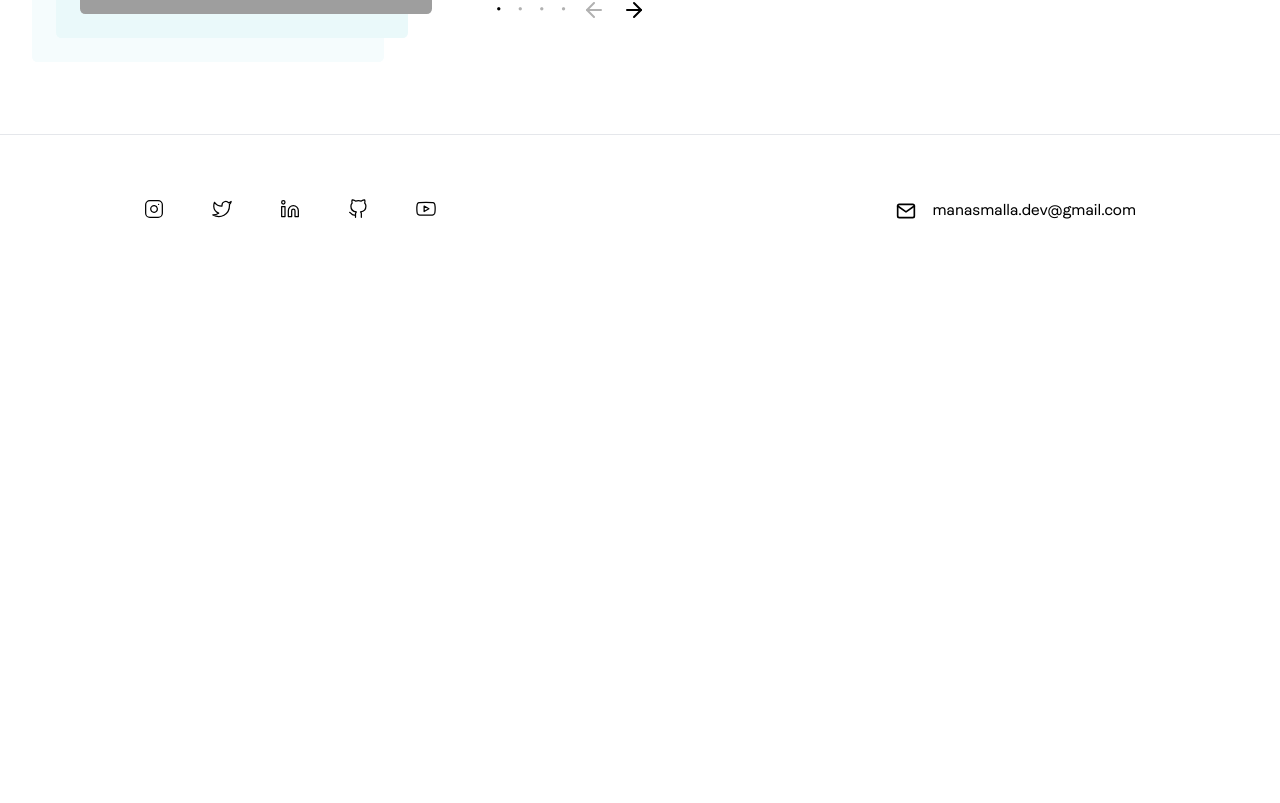
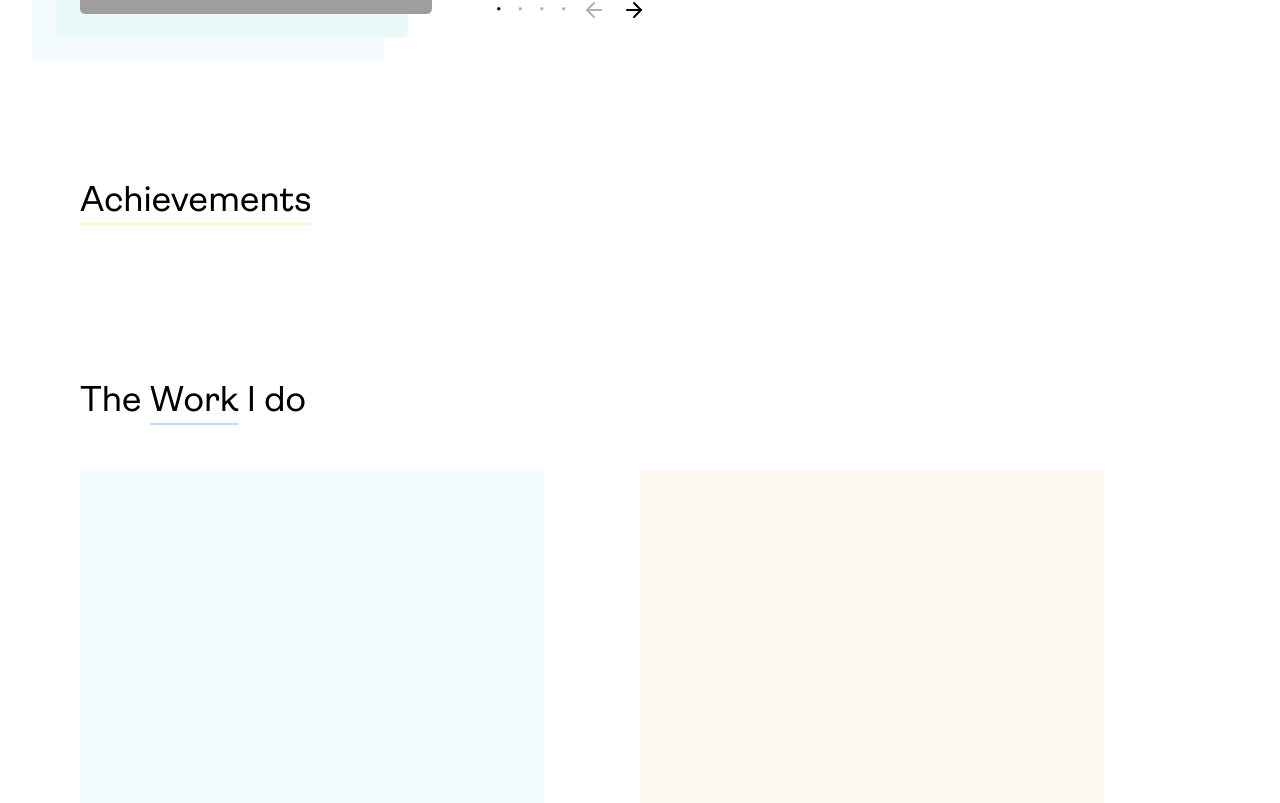
Before and after one commit to ManasMalla/manasmalla.github.io, a Next.js app: page / in a window 1280 px wide. Shown: the part 5237-6040 px from the top of the page. Before the commit the page ends 5524 px from the top, so only its background shows below. Built offline with nearby package versions, Linux system fonts and the light colour scheme; grey boxes are pictures that could not be loaded.

Commit message:
Commiting `LICENSE`
Signed-off-by: Manas Malla <manasmalla.dev@gmail.com>

```diff
--- a/src/components/gallery.tsx
+++ b/src/components/gallery.tsx
@@ -77,7 +77,7 @@ export default function Gallery() {
                   href="https://www.youtube.com/watch?v=MBZ4UmXvStM"
                   className="bg-white h-max z-20 rounded-full px-8 py-2 font-bold"
                 >
-                  @International Women's Day
+                  @International Women&apos;s Day
                   <span className="font-normal">, 2023</span>
                 </Link>
               </div>
@@ -97,7 +97,7 @@ export default function Gallery() {
                 href="https://iwdvizag.vercel.app"
                 className="bg-white h-max z-20 rounded-full px-8 py-2 font-bold"
               >
-                @International Women's Day: Vizag
+                @International Women&apos;s Day: Vizag
                 <span className="font-normal">, 2023</span>
               </Link>
             </div>
--- a/src/components/navigationbar.tsx
+++ b/src/components/navigationbar.tsx
@@ -15,8 +15,8 @@ export default function NavigationBar() {
           Home
         </Link>
         <Link href="/#resume">Resume</Link>
-        <a>Achievements</a>
-        <a>Work</a>
+        <Link href="/#achievements">Achievements</Link>
+        <Link href="/#work">Work</Link>
         <a>Stories</a>
         <a>Blogs</a>
       </div>
--- a/src/pages/index.tsx
+++ b/src/pages/index.tsx
@@ -663,6 +663,26 @@ export default function Home() {
             </div>
           </div>
           <RecommendationSection />
+
+          <section id="achievements" className=" mb-16">
+            <h2 className="text-4xl py-12 underline decoration-[#FBBC04]/20 decoration-2 underline-offset-[12px]">
+              Achievements
+            </h2>
+          </section>
+          <section id="work" className=" mb-16">
+            <h2 className="text-4xl py-12 ">
+              The {}
+              <span className="underline decoration-blue-200 decoration-2 underline-offset-[12px]">
+                Work
+              </span>
+              {} I do
+            </h2>
+            <div className="flex mr-24 gap-24">
+              <div className="w-1/2 aspect-[765/856] bg-[#f5fcfd]"></div>
+
+              <div className="w-1/2 aspect-[765/856] bg-[#fff8f3]"></div>
+            </div>
+          </section>
         </div>
       </main>
     </>
```
Also changed, not shown: 1 other file (tests, documents, lock files or other folders).
